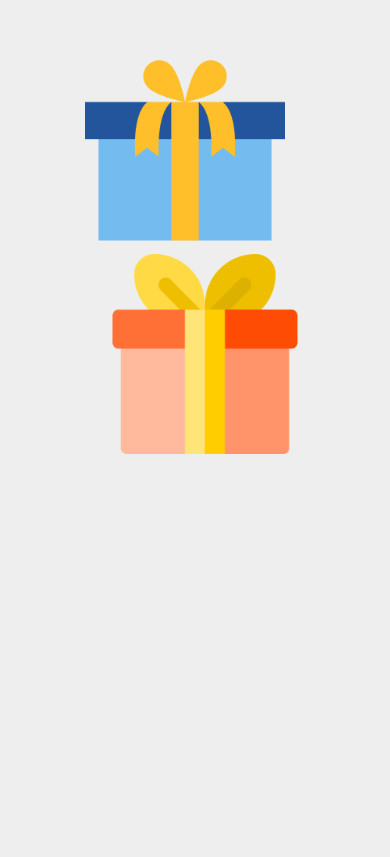
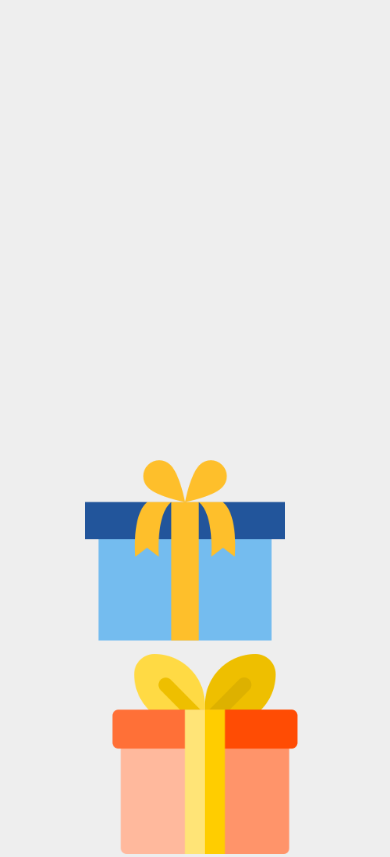
Before and after one commit to sangmee123/birthday, a plain HTML site: page select.html in a window 390 px wide. Shown: the part 450-1307 px from the top of the page. Before the commit the page ends 916 px from the top, so only its background shows below. Drawn offline with nearby package versions, Linux system fonts and the light colour scheme.

Commit message:
Gift box

```diff
--- a/select.html
+++ b/select.html
@@ -19,7 +19,7 @@
         }
 
         @media(max-width: 768px) {
-            body { margin-top: 500px; }
+            body { margin-top: 900px; }
         }
     </style>
 </head>
```
